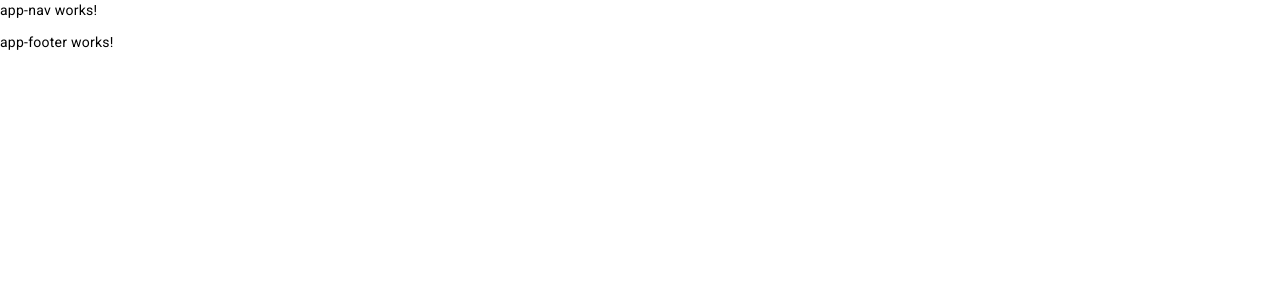
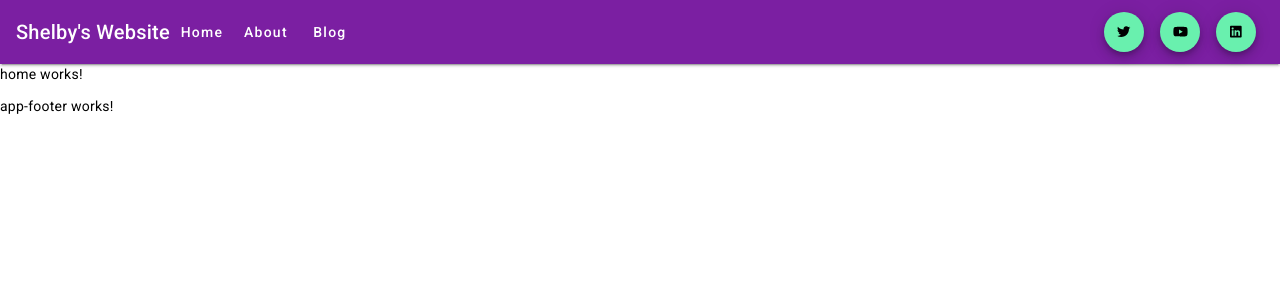
Before and after one commit to ShelbyKelley/personal-website, an Angular app: page /home in a window 1280 px wide. Before the commit this address led to /. Shown: the top 300 px of the page. Built offline with nearby package versions, Linux system fonts and the light colour scheme.

Commit message:
add home and page not found, plus styled navbar

```diff
--- a/src/app/app-routing.module.ts
+++ b/src/app/app-routing.module.ts
@@ -1,10 +1,20 @@
-import { NgModule } from '@angular/core';
-import { RouterModule, Routes } from '@angular/router';
+import { NgModule } from "@angular/core";
+import { RouterModule, Routes } from "@angular/router";
+import { AboutComponent } from "./about/about.component";
+import { BlogComponent } from "./blog/blog.component";
+import { HomeComponent } from "./home/home.component";
+import { PageNotFoundComponent } from "./page-not-found/page-not-found.component";
 
-const routes: Routes = [];
+const routes: Routes = [
+  { path: "home", component: HomeComponent },
+  { path: "about", component: AboutComponent },
+  { path: "blog", component: BlogComponent },
+  { path: "", redirectTo: "/home", pathMatch: "full" },
+  { path: "**", component: PageNotFoundComponent },
+];
 
 @NgModule({
   imports: [RouterModule.forRoot(routes)],
-  exports: [RouterModule]
+  exports: [RouterModule],
 })
-export class AppRoutingModule { }
+export class AppRoutingModule {}
--- /dev/null
+++ b/src/app/home/home.component.html
@@ -0,0 +1 @@
+<p>home works!</p>
--- a/src/app/navbar/navbar.component.html
+++ b/src/app/navbar/navbar.component.html
@@ -1 +1,16 @@
-<p>app-nav works!</p>
+<mat-toolbar class="mat-elevation-z2" color="primary">
+  <span>Shelby's Website</span>
+  <a mat-button routerLink="/home">Home</a>
+  <a mat-button routerLink="/about">About</a>
+  <a mat-button routerLink="/blog">Blog</a>
+  <div class="spacer"></div>
+  <button mat-mini-fab class="icon" color="accent">
+    <fa-icon mat-button [icon]="faTwitter"></fa-icon>
+  </button>
+  <button mat-mini-fab class="icon" color="accent">
+    <fa-icon mat-button [icon]="faYoutube"></fa-icon>
+  </button>
+  <button mat-mini-fab class="icon" color="accent">
+    <fa-icon mat-button [icon]="faLinkedIn"></fa-icon>
+  </button>
+</mat-toolbar>
--- a/src/app/navbar/navbar.component.scss
+++ b/src/app/navbar/navbar.component.scss
@@ -0,0 +1,12 @@
+.mat-toolbar {
+  color: white;
+}
+.mat-button {
+  color: white;
+}
+.spacer {
+  flex: 1 1 auto;
+}
+.icon {
+  margin: 0.5rem;
+}
--- a/src/app/navbar/navbar.component.ts
+++ b/src/app/navbar/navbar.component.ts
@@ -1,4 +1,5 @@
 import { Component } from '@angular/core';
+import { faLinkedin, faTwitter, faYoutube } from '@fortawesome/free-brands-svg-icons';
 
 @Component({
   selector: 'app-navbar',
@@ -6,5 +7,7 @@ import { Component } from '@angular/core';
   styleUrls: ['./navbar.component.scss']
 })
 export class NavBarComponent {
-
+  faTwitter = faTwitter;
+  faYoutube = faYoutube;
+  faLinkedIn = faLinkedin;
 }
--- /dev/null
+++ b/src/app/page-not-found/page-not-found.component.html
@@ -0,0 +1 @@
+<p>page-not-found works!</p>
```
Also changed, not shown: src/app/app.module.ts (+18 -4 lines), src/app/home/home.component.ts (added, +10 -0 lines), src/app/page-not-found/page-not-found.component.ts (added, +10 -0 lines), src/app/home/home.component.scss (added), src/app/page-not-found/page-not-found.component.scss (added), 2 other files (tests, documents, lock files or other folders).
